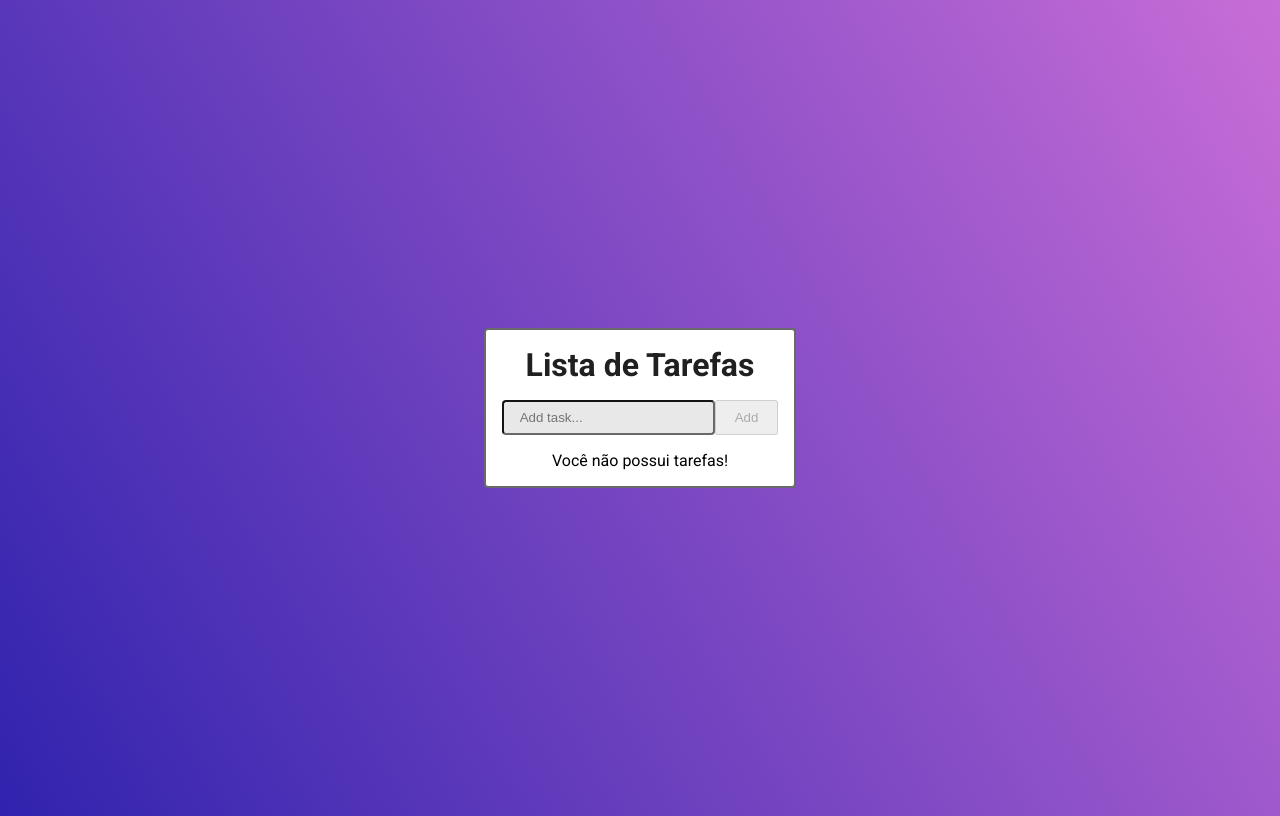
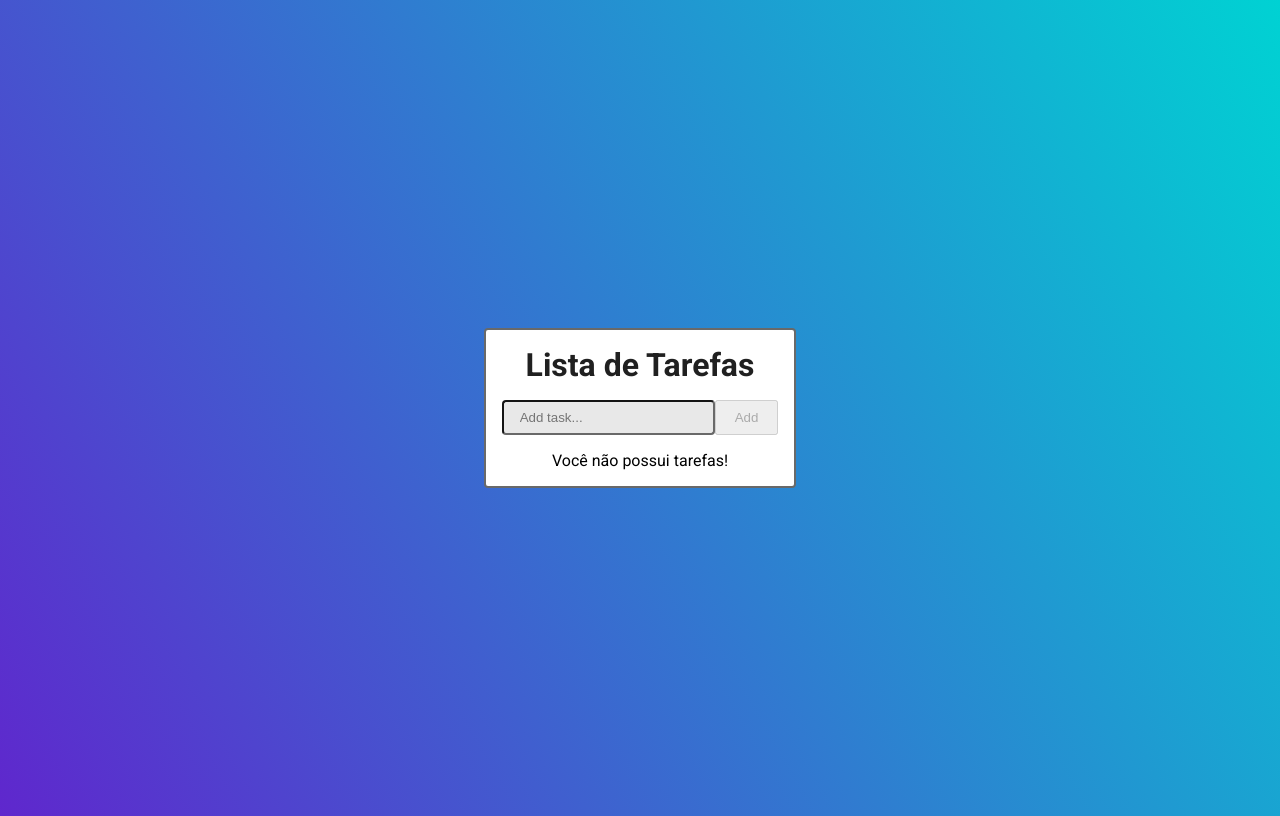
Before and after one commit to Newton-Duarte/angular-todo, an Angular app: page / in a window 1280 px wide. Built offline with nearby package versions, Linux system fonts and the light colour scheme.

Commit message:
style: add linear gradient to body

```diff
--- a/src/styles.css
+++ b/src/styles.css
@@ -10,10 +10,10 @@ body {
   justify-content: center;
   font-family: 'Roboto', sans-serif;
   font-weight: 300;
-  background: #3023ae;
-  background: -moz-linear-gradient(60deg, #3023ae 0%, #c86dd7 100%);
-  background: -webkit-linear-gradient(60deg, #3023ae 0%, #c86dd7 100%);
-  background: linear-gradient(60deg, #3023ae 0%, #c86dd7 100%);
+  background: #5f27cd;
+  background: -moz-linear-gradient(60deg, #5f27cd 0%, #00d2d3 100%);
+  background: -webkit-linear-gradient(60deg, #5f27cd 0%, #00d2d3 100%);
+  background: linear-gradient(60deg, #5f27cd 0%, #00d2d3 100%);
 }
 
 h1, h2, h3, h4, h5, h6, p {
```
